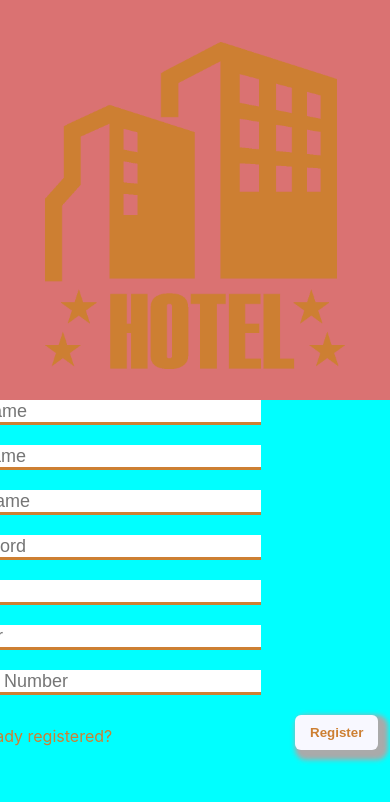
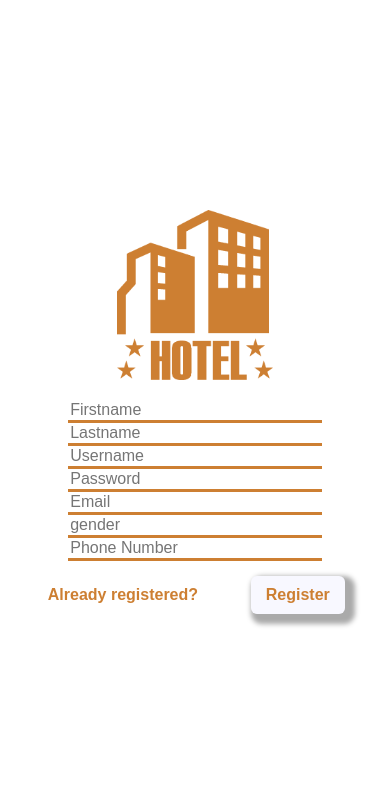
Before and after one commit to unidentified23/Hotel-Website, a React (Create React App) app: page /signup in a window 390 px wide. Shown: the top 802 px of the page. Built offline with nearby package versions, Linux system fonts and the light colour scheme; no server answers; a web font is replaced by a local one.

Commit message:
more updates

```diff
--- a/src/App.js
+++ b/src/App.js
@@ -7,7 +7,7 @@ import Facilities from "./Facilities/facilities";
 import BottomNavbar from "./components/BotomNav/bottomNavbar";
 import Signin from "./Signin/signin";
 import Signup from "./Signup/signup";
-import Forgotpass from "./forgotpass";
+import Forgotpass from "./forgotpass/forgotpass";
 import Bookings from "./Bookings/Bookings";
 
 
--- a/src/Home/Home.css
+++ b/src/Home/Home.css
@@ -121,7 +121,7 @@
   }
 
   .HContainer{
-    width: 75%;
+    width: 90%;
     height: 250px;
     margin: 5% auto;
 
@@ -132,6 +132,7 @@
 
   display: block;
   float: left;
+
     }
   .hname{
     font-size: 40px;
--- a/src/Signin/Signin.css
+++ b/src/Signin/Signin.css
@@ -12,26 +12,39 @@ body{
     height: 100% ;
   }
 
-.inputContainer{
+.input-Container{
+    margin-top: 3%;
   display: flex;
   flex-direction: column;
-  gap: 20px;
-
+  gap: 5%;
+  width: 40%;
 
 }
-.inputContainer input{
-  height: 20px;
-   border: none;
+.input-Container input{
+  margin: 0 auto;
+  border: none;
   border-bottom: 3px solid #CD7F32;
-  background-color: #f8f8ff;
+  background-color: #ffffff;
   font-size: large;
   color: #CD7F32;
+  width: 80%;
+}
+.input-Container input:focus{
+    border: none;
+    outline: none;
+     border-bottom: 3px solid #CD7F32;
+  }
+
+.Fpass-n-Signin{
+  display: flex;
+  flex-direction: row;
+  justify-content: space-between;
+  width: 90%;
+  margin: 2% auto;
 }
 
 .signinBtn{
-  width: 100px;
-  position: relative;
-  left: 350px;
+  width: fit-content;
   background-color: #f8f8ff;
   color: #CD7F32;
   box-shadow: 5px 5px 5px 5px #aaaaaa;
@@ -41,41 +54,38 @@ body{
 .signinBtn:hover{
   background-color: #CD7F32;
   color: #f8f8ff;
-
+  transform: scale(1.5);
 }
 
-.FPassLink{
-  position:relative;
-  bottom: 60px;
-  left: 20px;
+.FPass-Link{
   font-size: medium;
   color: #CD7F32;
   width: fit-content;
 }
 
-.FPassLink:hover{
+.FPass-Link:hover{
   color: #aaaaaa;
+  background-color: transparent;
+  transform: scale(1.5);
 }
 
-.newAccLink{
-    position:relative;
-  bottom: 80px;
-  left: 160px;
+.newAcc-Link{
+  margin: 0 auto;
   font-size: medium;
   color: #CD7F32;
   width: fit-content;
 }
 
-.newAccLink:hover{
+.newAcc-Link:hover{
   color: #aaaaaa;
+  background-color: transparent;
+  transform: scale(1.5);
+
 }
 
 .HotelLogoSignin {
-
-  position: relative;
-  bottom: 670px;
-  left: 100px;
-  width: 300px;
+  width: 20%;
+  margin-top: 5%;
 }
 
   /*==========mobile styles==========*/
@@ -87,17 +97,75 @@ body{
     display: flex;
     flex: 1 ;
     align-items: center;
+    justify-content: center;
   }
-  .inputContainer{
-    background-color: aqua;
-    width: 50vw;
-    margin: 0 auto;
+  .input-Container{
+    width: 80%;
+    margin: 5% auto;
   }
-  .inputContainer input{
-    background-color: black;
+  .input-Container input{
     font-size: medium;
-    width: 80vw;
-    color: blueviolet;
+    width: 80%;
+    color: #CD7F32;
   }
+  .input-Container input:focus{
+    border: none;
+    outline: none;
+     border-bottom: 3px solid #CD7F32;
+  }
+  .Fpass-n-Signin{
+  display: flex;
+  flex-direction: row;
+  justify-content: space-between;
+  width: 100%;
+  margin: 4% auto;
+}
+
+.signinBtn{
+  width: fit-content;
+  background-color: #f8f8ff;
+  color: #CD7F32;
+  box-shadow: 5px 5px 5px 5px #aaaaaa;
 
 }
+
+.signinBtn:active{
+  background-color: #CD7F32;
+  color: #f8f8ff;
+  transform: scale(1.5);
+
+}
+
+.FPass-Link{
+  font-size: medium;
+  color: #CD7F32;
+  width: fit-content;
+  background-color: transparent;
+}
+
+.FPass-Link:active{
+  color: #aaaaaa;
+  background-color: transparent;
+  transform: scale(1.5);
+}
+
+.newAcc-Link{
+  margin: 0 auto;
+  font-size:medium;
+  color: #CD7F32;
+  width: fit-content;
+  background-color: transparent;
+}
+
+.newAcc-Link:active{
+  color: #aaaaaa;
+  background-color: transparent;
+  transform: scale(1.5);
+}
+
+.HotelLogoSignin {
+  width: 40%;
+
+}
+
+}
--- a/src/Signup/Signup.css
+++ b/src/Signup/Signup.css
@@ -1,50 +1,168 @@
+.signup-Content{
+    width: 100vw;
+    background-color: #ffffff;
+    min-height: 100vh;
+    display: flex;
+    flex-direction: column;
+    flex: 1 ;
+    align-items: center;
+}
+body{
+    margin: 0;
+    height: 100% ;
+  }
+
 .inputContainer{
   display: flex;
   flex-direction: column;
-  gap: 20px;
-  position: relative;
-  top: 400px;
-  width: 500px;
+  gap: 5%;
+  margin: 5% auto;
+  padding-bottom: 5%;
+  width: 40%;
+
 
 }
 .inputContainer input{
-  height: 20px;
+  width: 80%;
+  margin: 0 auto;
    border: none;
   background-color: #ffffff;
   border-bottom: 3px solid #CD7F32;
   font-size: large;
   color: #CD7F32;
 }
+.inputContainer input:focus{
+    border: none;
+    outline: none;
+     border-bottom: 3px solid #CD7F32;
+  }
 
-.signinBtn{
+.Regbtn-n-reglink{
+  display: flex;
+  flex-direction: row;
+  justify-content: space-between;
+  width: 100%;
+  margin-top: 5%;
+}
+
+.Reg-Btn{
   width: fit-content;
-  position: relative;
-  left: 350px;
+  background-color: #f8f8ff;
+  color: #CD7F32;
+  box-shadow: 5px 5px 5px 5px #aaaaaa;
+
 
 }
 
-.signinBtn:hover{
+.Reg-Btn:hover{
   background-color: #CD7F32;
   color: #ffffff;
+  transform: scale(1.5);
 
 }
 
-.FPassLink{
-  position:relative;
-  bottom: 60px;
-  left: 20px;
+.Signin-link{
   font-size: medium;
   color: #CD7F32;
   width: fit-content;
 }
 
-.FPassLink:hover{
+.Signin-link:hover{
   color: #aaaaaa;
+  background-color: transparent;
+  transform: scale(1.5);
+
 }
 
-.HotelLogo {
-  position: relative;
-  bottom: 800px;
-  left: 100px;
-  width: 300px;
+.Hotel-Logo {
+  margin-top: 5%;
+  width: 20%;
 }
+
+
+  /*==========mobile styles==========*/
+@media (min-width: 320px) and (max-width: 480px) {
+
+  .signup-Content{
+    width: 100vw;
+    background-color: #ffffff;
+    min-height: 100vh;
+    display: flex;
+    flex-direction: column;
+    flex: 1 ;
+    align-items: center;
+    justify-content: center;
+}
+body{
+    margin: 0;
+    height: 100% ;
+  }
+
+.inputContainer{
+  display: flex;
+  flex-direction: column;
+  gap: 5%;
+  margin: 5% auto;
+  padding-bottom: 5%;
+  width: 80%;
+
+
+}
+.inputContainer input{
+  width: 80%;
+  margin: 0 auto;
+   border: none;
+  background-color: #ffffff;
+  border-bottom: 3px solid #CD7F32;
+  font-size: medium;
+  color: #CD7F32;
+}
+.inputContainer input:focus{
+    border: none;
+    outline: none;
+     border-bottom: 3px solid #CD7F32;
+  }
+
+.Regbtn-n-reglink{
+  display: flex;
+  flex-direction: row;
+  justify-content: space-between;
+  width: 100%;
+  margin-top: 5%;
+}
+
+.Reg-Btn{
+  width: fit-content;
+  background-color: #f8f8ff;
+  color: #CD7F32;
+  box-shadow: 5px 5px 5px 5px #aaaaaa;
+  font-size: medium;
+
+
+}
+
+.Reg-Btn:active{
+  background-color: #CD7F32;
+  color: #ffffff;
+  transform: scale(1.5);
+
+}
+
+.Signin-link{
+  font-size: medium;
+  color: #CD7F32;
+  width: fit-content;
+}
+
+.Signin-link:active{
+  color: #aaaaaa;
+  background-color: transparent;
+  transform: scale(1.5);
+
+}
+
+.Hotel-Logo {
+  width: 40%;
+}
+
+}
--- a/src/Signup/signup.js
+++ b/src/Signup/signup.js
@@ -51,7 +51,8 @@ function Signup() {
   };
 
   return (
-    <div>
+    <div className="signup-Content">
+       <img src={Logo} alt="logo" className="Hotel-Logo" />
       <form className="inputContainer" onSubmit={nextPage}>
         <input
           type="text"
@@ -108,14 +109,16 @@ function Signup() {
           required
           disabled={loading}
         />
+        <div className="Regbtn-n-reglink">
+           <button className="Signin-link" onClick={SigninPage}>
+            Already registered?{" "}
+           </button>
+           <button type="submit" className="Reg-Btn" disabled={loading}>
+           {loading ? "Registering..." : "Register"}
+           </button>
 
-        <button type="submit" className="signinBtn" disabled={loading}>
-          {loading ? "Registering..." : "Register"}
-        </button>
-        <p className="FPassLink" onClick={SigninPage}>
-          Already registered?{" "}
-        </p>
-        <img src={Logo} alt="logo" className="HotelLogo" />
+        </div>
+
       </form>
     </div>
   );
--- a/src/components/BotomNav/BottomNav.css
+++ b/src/components/BotomNav/BottomNav.css
@@ -9,6 +9,7 @@
 
 .AboutUs{
   width: 40%;
+  margin-left: 2%;
 
 }
 
--- a/src/components/navbar/Navbar.css
+++ b/src/components/navbar/Navbar.css
@@ -10,6 +10,7 @@
 
 .logo{
   height: 90%;
+  margin-left: 2%;
 
 }
 
@@ -34,20 +35,19 @@
 }
 .loginsign{
   background-color:#CD7F32;
-  width:3.2%;
+  width:5%;
   border-radius: 60%;
-  height: 70%;
+  height: 90%;
   text-align: center;
   padding-top: 0.5%;
-}
-.loginsign:active{
-  transform: scale(1.5);
+  margin-right: 1%;
 }
 
 .menubutton{
   width: 80%;
   height: 100%;
   cursor: pointer;
+
 }
 .menubutton:hover{
   cursor: pointer;
@@ -141,23 +141,31 @@
     left: 5%;
   }
   .navbarContainer{
-    left: 29%;
-    bottom: 80%;
-    gap: 10%;
+    display: flex;
+    gap:6%;
+    height: fit-content;
+    width:fit-content ;
+    margin-right: 10%;
   }
   .loginsign{
     width: 4%;
-    height: 70%;
-    margin: auto 0;
+    height: 80%;
     padding-top: 2%;
-    left: 95%;
 
+    display: flex;
+    align-items: center;
+    justify-content: center;
   }
+  .menubutton{
+   height: 220%;
+   width: fit-content;
+   margin-right: 50%;
+  }
+
   .popupContainer{
     width: 30%;
     font-size: small;
-    position: fixed;
-    top: 5%;
+
 
   }
 }
--- a/src/components/navbar/navbar.js
+++ b/src/components/navbar/navbar.js
@@ -55,9 +55,9 @@ function Navbar() {
         <Link className="link" to="/rooms">Rooms</Link>
         <Link className="link" to="/facilities">Facilities</Link>
       </div>
-      <div className="loginsign" onClick={openPopup} require >
+      <button className="loginsign" onClick={openPopup} require >
         <img src={menu} alt="Menu" className="menubutton" />
-      </div>
+      </button>
       {showpopup && (
                   <div className="popup-overlay" onClick={closePopup}>
         <div className="popupContainer">
--- a/src/forgotpass.js
+++ /dev/null
@@ -1,18 +0,0 @@
-import Logo from "./images/hotel-logo.png";
-
-function forgotpass() {
-  return (
-    <div>
-           <div className='inputContainer'>
-            <input type='text' placeholder='Enter Email' />
-            <button className='signinBtn' >Submit</button>
-
-            <p className='intruction'  >An email with reset link will be sent to your email entered below </p>
-             <img  src={Logo} alt='logo' className="HotelLogoSignin "   />
-        </div>
-
-    </div>
-  )
-}
-
-export default forgotpass
--- /dev/null
+++ b/src/forgotpass/forgotpass.css
@@ -0,0 +1,14 @@
+.forgotpass-Content{
+    width: 100vw;
+    background-color: #ffffff;
+    min-height: 100vh;
+    display: flex;
+    flex-direction: column;
+    flex: 1 ;
+    align-items: center;
+    justify-content: center;
+}
+body{
+    margin: 0;
+    height: 100% ;
+  }
```
Also changed, not shown: src/Signin/signin.js (+12 -8 lines), src/forgotpass/forgotpass.js (added, +40 -0 lines).
